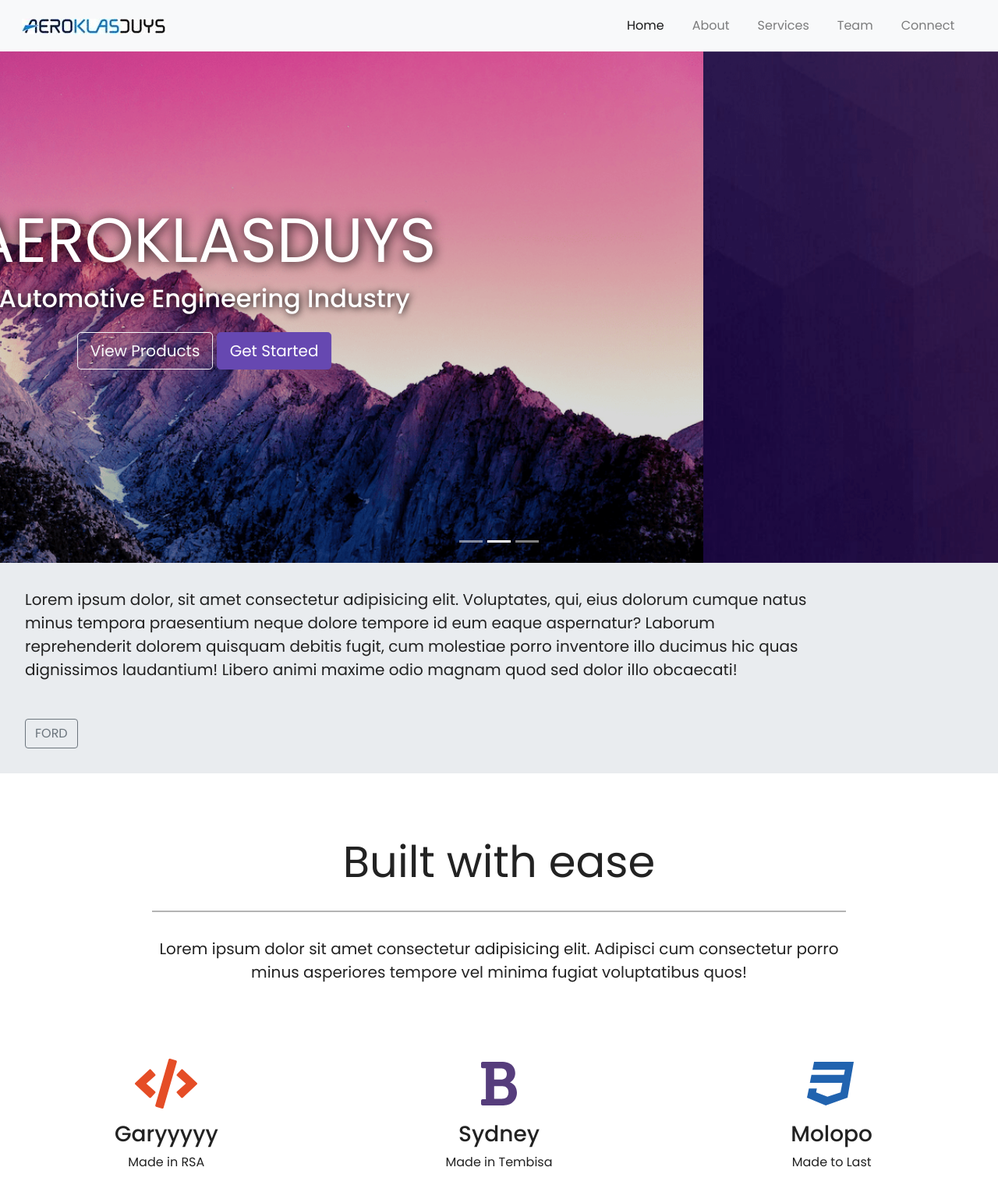
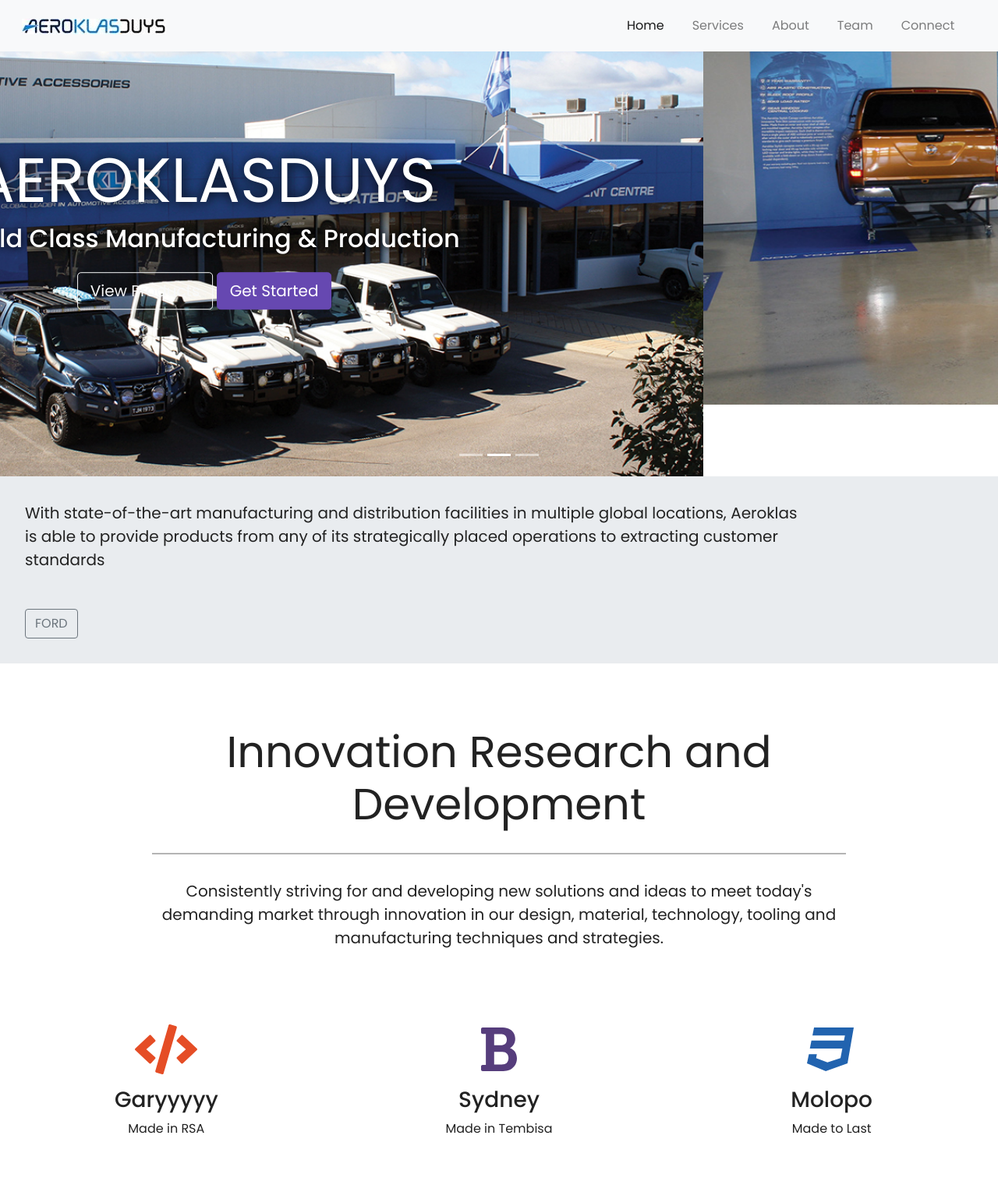
Before and after one commit to molopogary/AeroklasduysWebsite, a plain HTML site: page index.html in a window 1280 px wide. Shown: the top 1538 px of the page at 78% size. Drawn offline with nearby package versions, Linux system fonts and the light colour scheme.

Commit message:
images and text changes

```diff
--- a/index.html
+++ b/index.html
@@ -16,7 +16,7 @@
   </head>
   <body>
     <!-- Navigation -->
-    <nav class="navbar navbar-expand-md navbar-light bg-light sticky-top">
+    <nav class="navbar navbar-expand-md fixed-top navbar-light bg-light ">
       <div class="container-fluid">
         <a class="navbar-brand" href="index.html"><img src="img/arkdLOGO.jpg" /></a>
 
@@ -34,16 +34,16 @@
               <a class="nav-link" href="#slides">Home</a>
             </li>
             <li class="nav-item">
-              <a class="nav-link" href="#">About</a>
+              <a class="nav-link" href="#services">Services</a>
             </li>
             <li class="nav-item">
-              <a class="nav-link" href="#">Services</a>
+              <a class="nav-link" href="#about">About</a>
             </li>
             <li class="nav-item">
-              <a class="nav-link" href="#">Team</a>
+              <a class="nav-link" href="#team">Team</a>
             </li>
             <li class="nav-item">
-              <a class="nav-link" href="#">Connect</a>
+              <a class="nav-link" href="#connect">Connect</a>
             </li>
           </ul>
         </div>
@@ -60,10 +60,10 @@
       </ul>
       <div class="carousel-inner">
         <div class="carousel-item active">
-          <img src="img/background.png" />
+          <img src="img/sept-4WD-Aeroklas.jpg" />
           <div class="carousel-caption">
             <h1 class="display-2">Aeroklasduys</h1>
-            <h3>Automotive Engineering Industry</h3>
+            <h3>World Class Manufacturing & Production</h3>
             <button type="button" class="btn btn-outline-light btn-lg">
               View Products
             </button>
@@ -74,27 +74,22 @@
         </div>
 
         <div class="carousel-item">
-          <img src="img/background2.png" />
+          <img src="img/sept-4WD-Aeroklas-2.jpg" />
         </div>
 
         <div class="carousel-item">
-          <img src="img/background3.png" />
+          <img src="img/facility.jpg" />
         </div>
       </div>
     </div>
 
     <!--- Jumbotron -->
 
-    <div class="container-fluid">
+    <div class="container-fluid" >
       <div class="row jumbotron">
         <div class="col-xs-12 col-sm-12 col-md-9 col-lg-9 col-xl-10">
           <p class="lead">
-            Lorem ipsum dolor, sit amet consectetur adipisicing elit.
-            Voluptates, qui, eius dolorum cumque natus minus tempora praesentium
-            neque dolore tempore id eum eaque aspernatur? Laborum reprehenderit
-            dolorem quisquam debitis fugit, cum molestiae porro inventore illo
-            ducimus hic quas dignissimos laudantium! Libero animi maxime odio
-            magnam quod sed dolor illo obcaecati!
+            With state-of-the-art manufacturing and distribution facilities in multiple global locations, Aeroklas is able to provide products from any of its strategically placed operations to extracting customer standards
           </p>
         </div>
         <div class="col-xs-12 col-sm-12 col-md-3 col-lg-3 col-xs-2">
@@ -108,24 +103,23 @@
     </div>
 
     <!--- Welcome Section -->
-    <div class="container-fluid padding">
+    <div class="container-fluid padding" id="services">
       <div class="row welcome text-center">
         <div class="col-12">
-          <h1 class="display-4">Built with ease</h1>
+          <h1 class="display-4">Innovation Research and Development</h1>
         </div>
         <hr />
         <div class="col-12">
           <p class="lead">
-            Lorem ipsum dolor sit amet consectetur adipisicing elit. Adipisci
-            cum consectetur porro minus asperiores tempore vel minima fugiat
-            voluptatibus quos!
+            Consistently striving for and developing new solutions and ideas to meet today's demanding market through innovation in our design, material, technology, tooling and manufacturing techniques and strategies.
+
           </p>
         </div>
       </div>
     </div>
 
     <!--- Three Column Section -->
-    <div class="container-fluid padding">
+    <div class="container-fluid padding" >
       <div class="row text-center padding">
         <div class="col-xs-12 col-sm-6 col-md-4">
           <i class="fas fa-code"></i>
@@ -150,10 +144,10 @@
 
     <!--- Two Column Section -->
 
-	<div class="container-fluid padding">
+	<div class="container-fluid padding" id="about">
 		<div class="row padding">
 			<div class="col-md-12 col-lg-6">
-				<h2>The Latest Version</h2>
+				<h2>Building better business</h2>
 				<p>Lorem ipsum dolor sit, amet consectetur adipisicing elit. Blanditiis non consectetur dignissimos exercitationem dolores repellat reprehenderit laboriosam veniam vitae? Corporis!</p>
 				<p>Lorem ipsum dolor sit, amet consectetur adipisicing elit. Accusantium, inventore!</p>
 				<p>Lorem ipsum dolor sit amet.</p>
@@ -162,7 +156,7 @@
 
 			</div>
 			<div class="col-lg-6">
-				<img src="img/desk.png" class="img-fluid">
+				<img src="img/2015_to_2021_toyota_hilux_revo_1631188936_8983e54a_progressive.jpg" class="img-fluid">
 			</div>
 		</div>
 	</div>
@@ -198,7 +192,7 @@
     </div>
 
     <!--- Meet the team -->
-    <div class="container-fluid padding">
+    <div class="container-fluid padding" id="team">
       <div class="row welcome text-center">
         <div class="col-12">
           <h1 class="display-4">Meet the Team</h1>
@@ -269,7 +263,7 @@
     </div>
 
     <!--- Connect -->
-    <div class="container-fluid padding">
+    <div class="container-fluid padding" id="connect">
       <div class="row text-center padding">
         <div class="col-12">
           <h2>Connect</h2>
--- a/style.css
+++ b/style.css
@@ -226,7 +226,7 @@ figure {
   height: 100%;
 }
 #fixed {
-  background-image: url("img/mac.png");
+  background-image: url("img/aero.jpg");
   position: fixed;
   display: block;
   top: 0;
```
Also changed, not shown: img/2015_to_2021_toyota_hilux_revo_1631188936_8983e54a_progressive.jpg (added), img/aero.jpg (added), img/facility.jpg (added), img/homepage-slide1.jpg (added), img/homepage-slide4.jpg (added), img/sept-4WD-Aeroklas-2.jpg (added), img/sept-4WD-Aeroklas.jpg (added), img/top-fin (1).png (added).
